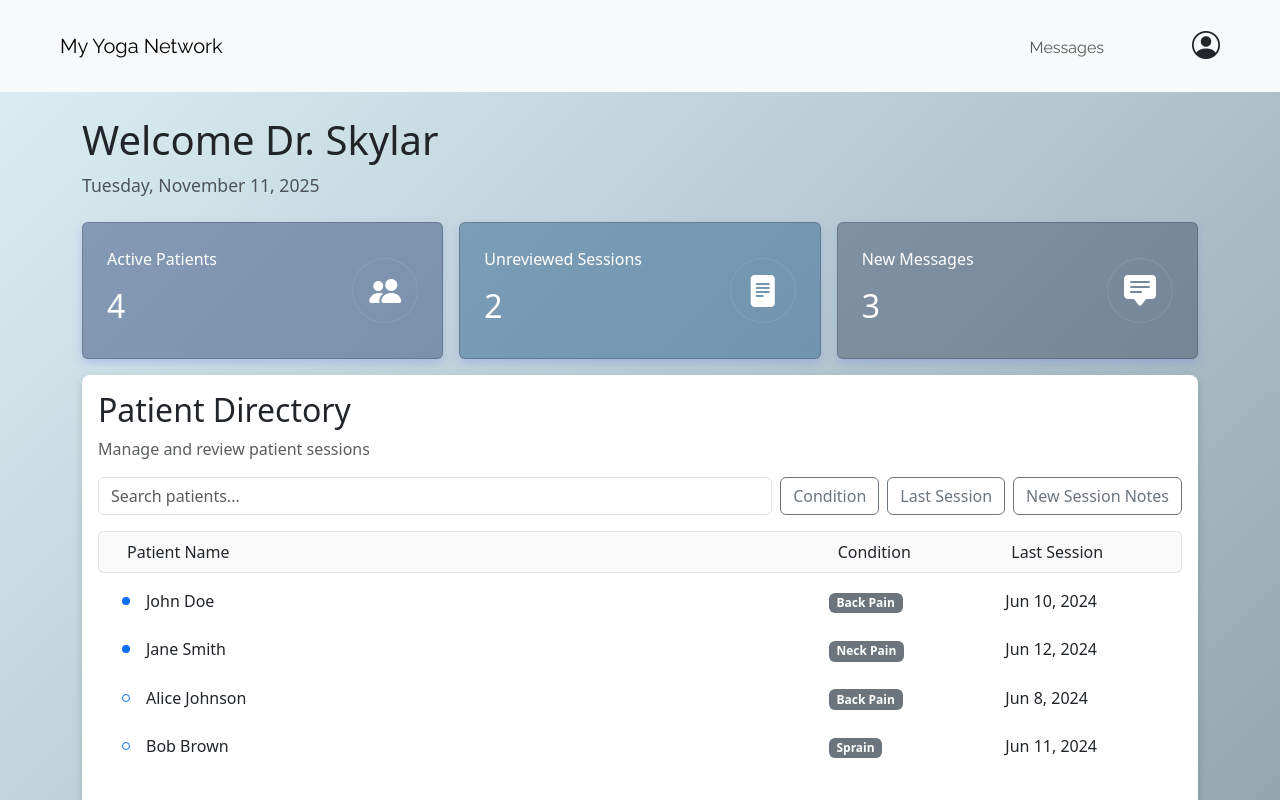
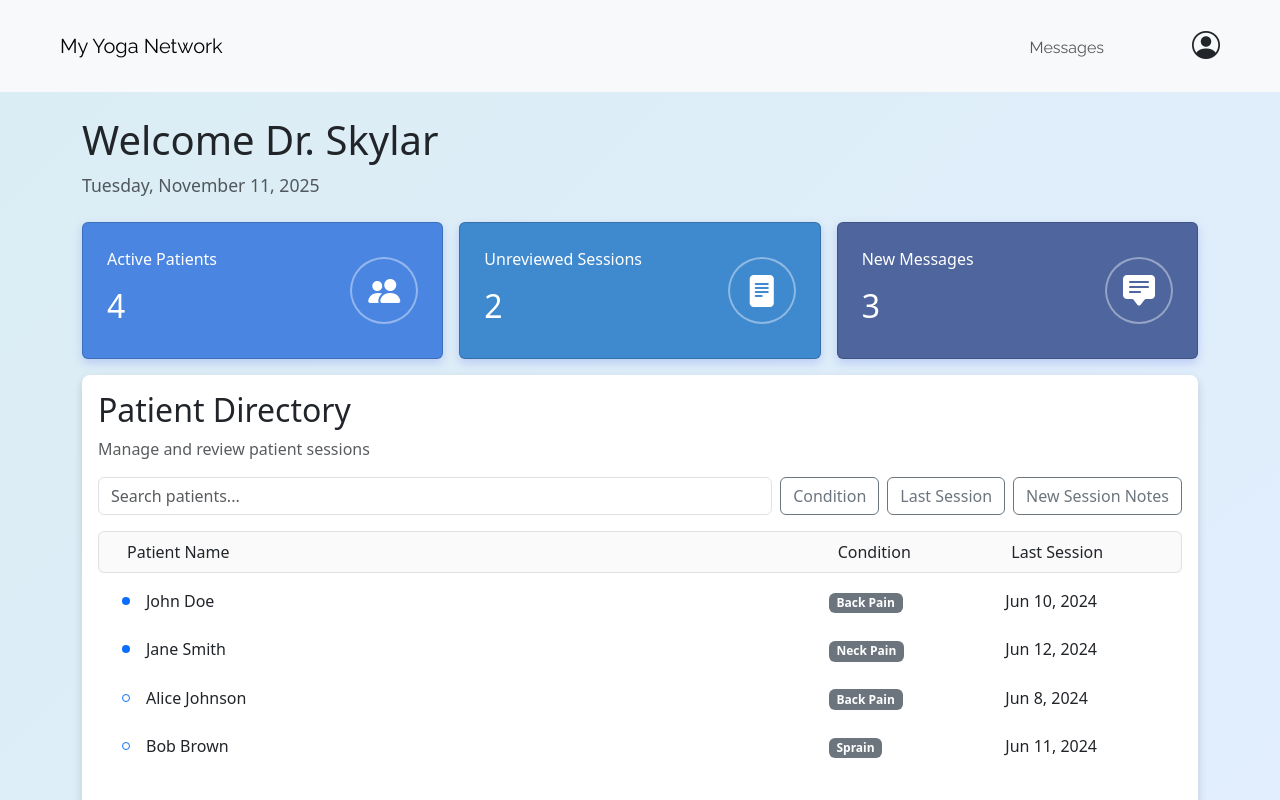
Before and after one commit to roenw/myn-capstone, a Next.js app: page /physicianView/1 in a window 1280 px wide. Shown: the top 800 px of the page. Built offline with nearby package versions, Linux system fonts and the light colour scheme.

Commit message:
added redesigned physician view and therapist view

```diff
--- a/app/physicianView/[physicianID]/page.tsx
+++ b/app/physicianView/[physicianID]/page.tsx
@@ -28,7 +28,7 @@ export default function PhysicianView() {
             <main className="" style={{
                 minHeight: '100vh',
                 maxWidth: "100vw",
-                background: "linear-gradient(135deg, #daedf3 0%, #90A4AE 100%)",
+                background: "linear-gradient(135deg, rgba(219, 237, 244) 0%, rgba(226, 238, 254) 100%)",
             }}>
                 <Container className="py-4">
                     <Row className="align-items-center">
@@ -42,7 +42,7 @@ export default function PhysicianView() {
                     <Row className="gx-3">
                         <Col className="">
                             <Card className="h-100" style={{
-                                background: "#3d578186",
+                                background: "rgba(73, 133, 225)",
 
                                 boxShadow: '0 4px 10px rgba(102, 126, 234, 0.3)',
                             }}>
@@ -55,7 +55,7 @@ export default function PhysicianView() {
                                     <div>
                                         <i className="bib bi-people-fill rounded-circle px-3 py-2.5 text-white" style={{
                                             fontSize: "2rem",
-                                            border: "1px solid rgba(255, 255, 255, 0.1)",
+                                            border: "2px solid rgba(255, 255, 255, .4)",
                                         }}></i>
                                     </div>
                                     </div>
@@ -64,7 +64,7 @@ export default function PhysicianView() {
                         </Col>
                         <Col className="">
                             <Card className="h-100" style={{
-                                background: "#2d5c887a",
+                                background: "rgba(63, 137, 206)",
 
                                 boxShadow: '0 4px 10px rgba(102, 126, 234, 0.3)',
                             }}>
@@ -77,7 +77,7 @@ export default function PhysicianView() {
                                     <div>
                                         <i className="bib bi-file-text-fill rounded-circle px-3 py-2.5 text-white" style={{
                                             fontSize: "2rem",
-                                            border: "1px solid rgba(255, 255, 255, 0.1)",
+                                            border: "2px solid rgba(255, 255, 255, .4)",
                                         }}></i>
                                     </div>
                                     </div>
@@ -86,7 +86,7 @@ export default function PhysicianView() {
                         </Col>
                         <Col className="">
                             <Card className="h-100" style={{
-                                background: "#1a274959",
+                                background: "rgba(78, 101, 157)",
 
                                 boxShadow: '0 4px 10px rgba(102, 126, 234, 0.3)',
                             }}>
@@ -99,7 +99,7 @@ export default function PhysicianView() {
                                     <div>
                                         <i className="bib bi-chat-square-text-fill rounded-circle px-3 py-2.5 text-white" style={{
                                             fontSize: "2rem",
-                                            border: "1px solid rgba(255, 255, 255, 0.1)",
+                                            border: "2px solid rgba(255, 255, 255, .4)",
                                         }}></i>
                                     </div>
                                     </div>
@@ -131,10 +131,21 @@ export function SearchablePatientList() {
         { id: 3, name: 'Alice Johnson', condition: 'Back Pain', lastSession: '2024-06-08', newSessionNotes: false },
         { id: 4, name: 'Bob Brown', condition: 'Sprain', lastSession: '2024-06-11', newSessionNotes: false },
     ]);
-    const [sortBy, setSortBy] = useState("name");
+    const [sortBy, setSortBy] = useState("");
     const filteredPatients = patients.filter((patient) =>
         patient.name.toLowerCase().includes(searchTerm.toLowerCase())
-    );
+        )
+        .sort((a, b) => {
+            if (sortBy === "condition") {
+                return a.condition.localeCompare(b.condition);
+            } else if (sortBy === "lastSession") {
+                return b.lastSession.localeCompare(a.lastSession);
+            } else if (sortBy === "newSessionNotes") {
+                return Number(b.newSessionNotes) - Number(a.newSessionNotes);
+            }
+            return 0;
+        });
+    ;
     const router = useRouter();
     const { physicianID } = useParams<{physicianID: string}>();
 
@@ -157,8 +168,8 @@ export function SearchablePatientList() {
 </div>
                 <div className="d-flex justify-content-end gap-2">
                     <div>
-                        <button className={`btn ${sortBy === "Condition" ? "btn-primary" : "btn-outline-secondary"}`}
-                            onClick={() => setSortBy("Condition")} style={{ whiteSpace: "nowrap" }}>
+                        <button className={`btn ${sortBy === "condition" ? "btn-primary" : "btn-outline-secondary"}`}
+                            onClick={() => setSortBy("condition")} style={{ whiteSpace: "nowrap" }}>
                             Condition
                         </button>
                     </div>
--- a/app/physicianView/[physicianID]/patients/[patientID]/page.tsx
+++ b/app/physicianView/[physicianID]/patients/[patientID]/page.tsx
@@ -18,9 +18,9 @@ interface Patients {
 
 export default function physiciansPatientView() {
     const [patients, setPatients] = useState<Patients[]>([
-        { id: 1, name: 'George Yousefson', dob: '01/01/1980', symptoms: 'Back pain', conditions: 'Arthritis', img: '/exDude1.jpg', nextMeetingDate: '11/24/25', CurrentYogaPlan: 'Plan A' },
-        { id: 2, name: 'Alicia Shells', dob: '02/02/1990', symptoms: 'Neck pain', conditions: 'Migraine', img: '/exDude2.jpg', nextMeetingDate: '12/24/25', CurrentYogaPlan: 'Plan B' },
-        { id: 3, name: 'Jennifer Bells', dob: '03/03/1975', symptoms: 'Hip pain', conditions: 'Osteoporosis', img: '/exDude3.jpg', nextMeetingDate: '12/24/25', CurrentYogaPlan: 'Plan C' },
+        { id: 1, name: 'John Doe', dob: '01/01/1980', symptoms: 'Back pain', conditions: 'Arthritis', img: '/exDude1.jpg', nextMeetingDate: '11/24/25', CurrentYogaPlan: 'Plan A' },
+        { id: 2, name: 'Jane Smith', dob: '02/02/1990', symptoms: 'Neck pain', conditions: 'Migraine', img: '/exDude2.jpg', nextMeetingDate: '12/24/25', CurrentYogaPlan: 'Plan B' },
+        { id: 3, name: 'Alice Johnson', dob: '03/03/1975', symptoms: 'Hip pain', conditions: 'Osteoporosis', img: '/exDude3.jpg', nextMeetingDate: '12/24/25', CurrentYogaPlan: 'Plan C' },
     ]);
     const router = useRouter();
     const { physicianID, patientID } = useParams<{ physicianID: string, patientID: string }>();
@@ -53,23 +53,20 @@ export default function physiciansPatientView() {
                 </Container>
                 <Container className="text-railway">
                     <Row className="">
-                        <Col md={3}>
+                        <Col md={3} className="d-flex flex-column">
                             <Card className="rounded-3" style={{
                                 backgroundColor: "rgba(255,255,255,1)",
                                 boxShadow: "0 4px 6px rgba(0,0,0,0.1)",
                             }}>
                                 <Card.Body>
-                                    <Card.Img className="rounded-1" src={patient?.img} style={{
-                                        minHeight: "250px",
-                                        objectFit: "cover",
-                                    }} />
+
                                     <Card.Title className="py-2">{patient?.name}</Card.Title>
                                     <Card.Text>DOB: {patient?.dob}</Card.Text>
                                     <Card.Text>Symptoms: {patient?.symptoms}</Card.Text>
                                     <Card.Text>Conditions: {patient?.conditions}</Card.Text>
                                 </Card.Body>
                             </Card>
-                            <Card className="rounded-3 mt-3" style={{
+                            <Card className="rounded-3 mt-3 flex-grow-1" style={{
                                 backgroundColor: "rgba(255,255,255,1)",
                                 boxShadow: "0 4px 6px rgba(0,0,0,0.1)",
                             }}>
--- a/app/therapistView/page.tsx
+++ b/app/therapistView/page.tsx
@@ -25,29 +25,27 @@ export default function TherapistView() {
         </Container>
       </Navbar>
 
+      {/* Main section, linear gradient is providing the background*/ }
       <main
         className="py-5 mx-auto"
         style={{
           minHeight: '100vh',
           maxWidth: "100vw",
-          background: 'linear-gradient(135deg, #daedf3 0%, #90A4AE 100%)',
+          background: "linear-gradient(135deg, rgba(219, 237, 244) 0%, rgba(226, 238, 254) 100%)",
         }}
       >
         {/* Top Section */}
         <Container style={{ backgroundColor: 'transparent' }}>
           <Row className="align-items-start align-items-stretch g-4">
-            {/* Left side - WelcomeCard */}
             <Col md={4} className="d-flex alighn-items-center">
               <WelcomeCard therapistName="Alice" />
             </Col>
 
-            {/* Right side - Meetings and Requests */}
             <Col md={4} className="d-flex flex-column align-items-center gap-3">
-              {/* Upcoming Meetings */}
               <UpcomingMeetings />
             </Col>
+
             <Col md={4} className="d-flex flex-column gap-3">
-              {/* New Requests */}
               <PatientRequests />
             </Col>
           </Row>
@@ -166,15 +164,12 @@ export function PatientRequests() {
   }, []);
 
   return (
-    <div className="rounded-3 p-4 my-3 border-top h-100" style={{
+    <div className="rounded-3 p-4 my-3 border-top h-100 d-flex flex-column" style={{
       width: "100%",
       minHeight: "300px",
       backgroundColor: "rgba(255, 255, 255, 1)",
       boxShadow: "0 4px 6px rgba(0, 0, 0, 0.1)",
       backdropFilter: "blur(10px)",
-      display: "flex",
-      flexDirection: "column",
-      //alignItems: "center",
       }}>
         <div className="fs-4 text-center" style={{
           borderBottom: "1px solid rgba(0,0,0,.3)",
@@ -254,18 +249,6 @@ export function CurrentPatients() {
               e.currentTarget.style.boxShadow = '0 4px 6px rgba(0, 0, 0, 0.1)';
             }}
           >
-
-              <Card.Img
-                src={patient.img}
-                alt={patient.name}
-                className="card-img-top"
-                style={{
-                  objectFit: 'cover',
-                  height: "250px"
-                }}
-              />
-
-
             <Card.Body className="p-4">
               <Card.Title
                 className="fw-semibold mb-3"
@@ -327,5 +310,3 @@ export function CurrentPatients() {
   );
 
 }
-
-// Still working on this
--- a/app/therapistView/requests/page.tsx
+++ b/app/therapistView/requests/page.tsx
@@ -67,7 +67,7 @@ export default function RequestsPage() {
                 </Container>
             </Navbar>
             <Container fluid className="py-5" style={{
-                maxWidth:"100vw", minHeight: "100vh", background: 'linear-gradient(135deg, #daedf3 0%, #90A4AE 100%)'}}>
+                maxWidth:"100vw", minHeight: "100vh", background: "linear-gradient(135deg, rgba(219, 237, 244) 0%, rgba(226, 238, 254) 100%)"}}>
                 <div className="text-center mb-4">
                     <h1 className="display-4 fw-semibold mb-2">New Patient Requests</h1>
                     <p className="fs-5 text-muted">
```
